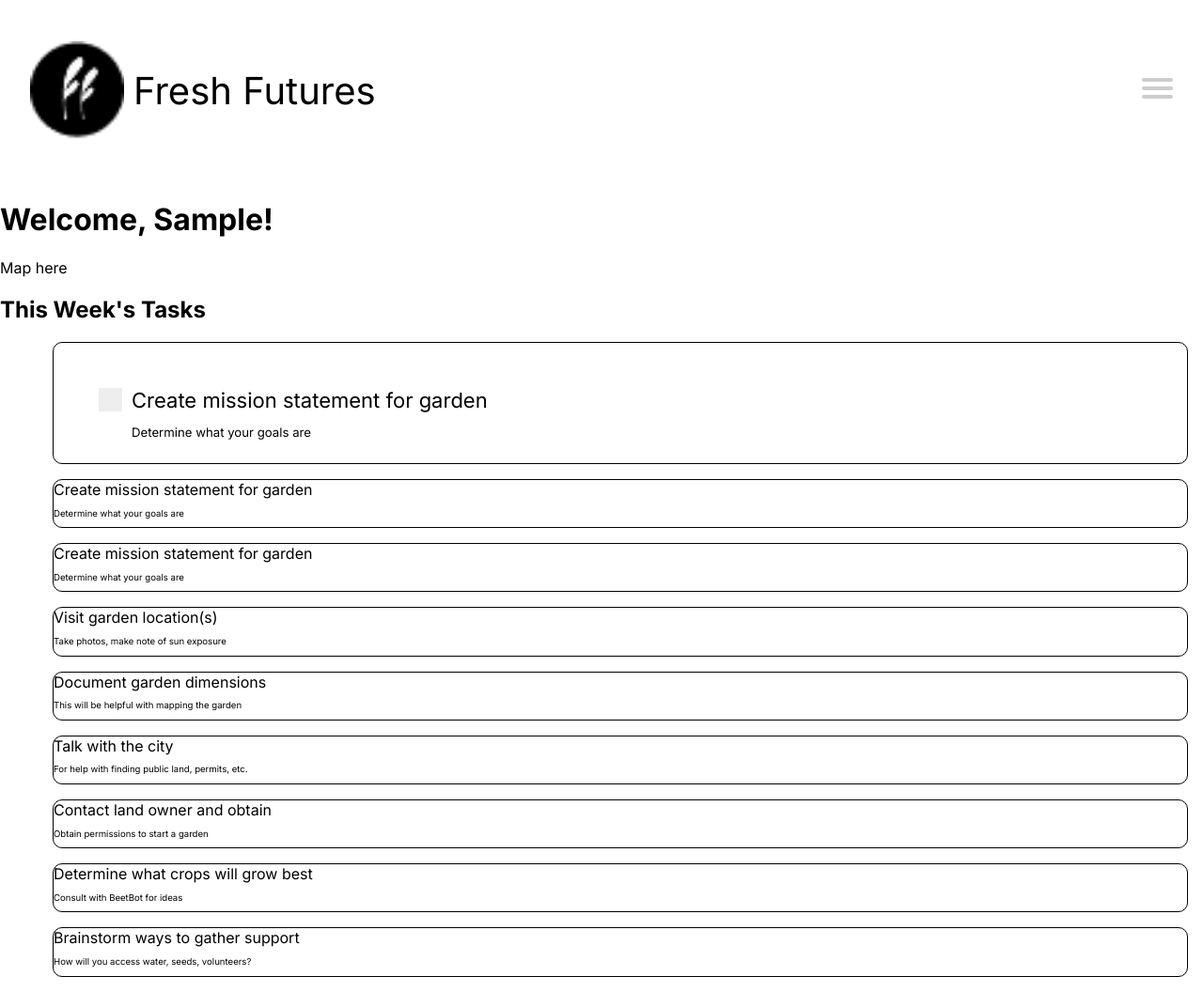
After one commit to annamiriams/fresh-futures, a Django app: page /profile/ in a window 1280 px wide. The commit adds this page. Shown: the whole page at 94% size. Run offline with Django 5.2, Linux system fonts and the light colour scheme; the visitor is signed in with stand-in values (Sample User, id 1); data that the repository does not hold is empty; parts of the project's set-up code (start-up, migrations or seed data) failed here and were passed over; some web fonts are replaced.

Commit message:
working on profile

```diff
--- a/freshfutures/settings.py
+++ b/freshfutures/settings.py
@@ -46,6 +46,8 @@ SECRET_KEY = os.getenv('SECRET_KEY')
 MAPBOX_ACCESS_TOKEN = os.getenv('MAPBOX_ACCESS_TOKEN')
 
 # SECURITY WARNING: don't run with debug turned on in production!
+
+# Updated from this because I was getting errors in deployment re debug being undefined when in heroku
 # if not 'ON_HEROKU' in os.environ:
 #     DEBUG = True
 
--- a/main_app/static/main_app/styles.css
+++ b/main_app/static/main_app/styles.css
@@ -63,7 +63,8 @@ body {
 
 /* Colors */
 .text-danger {
-  color: #ff0000; /* Red for danger/or emergency/pay attention */
+    color: #ff0000;
+    /* Red for danger/or emergency/pay attention */
 }
 
 /* Fonts */
@@ -126,10 +127,12 @@ body {
     border-radius: 0.5rem;
     margin-bottom: 1rem;
 }
+
 .alert-success {
     background-color: #d4edda;
     color: #155724;
 }
+
 .alert-danger {
     background-color: #f8d7da;
     color: #721c24;
@@ -277,7 +280,7 @@ textarea {
 }
 
 /* Styling for selected button. */
-.radio-option input[type="radio"]:checked + .radio-button {
+.radio-option input[type="radio"]:checked+.radio-button {
     background-color: black;
     color: white;
 }
@@ -318,9 +321,12 @@ textarea {
 }
 
 .accordion-content {
-  max-height: 0; /* Setting to 0 so that accordion-content is hidden by default */
-  overflow: hidden; /* This hides the content when the accordion is closed */
-  opacity: 0; /* This makes the content invisible when the accordion is closing */
+    max-height: 0;
+    /* Setting to 0 so that accordion-content is hidden by default */
+    overflow: hidden;
+    /* This hides the content when the accordion is closed */
+    opacity: 0;
+    /* This makes the content invisible when the accordion is closing */
     transition: max-height 0.4s ease, opacity 0.4s ease;
     padding: 0 16px;
     gap: 24px;
@@ -343,3 +349,65 @@ textarea {
     align-items: center;
     gap: 5px;
 }
+
+/* Profile */
+.task-item {
+    display: flex;
+    flex-direction: column;
+    border: 1px solid black;
+    border-radius: 10px;
+    margin: 1em;
+}
+
+.task-item input {
+    position: absolute;
+    opacity: 0;
+    cursor: pointer;
+    height: 0;
+    width: 0;
+
+    position: absolute;
+    top: 0;
+    left: 0;
+    height: 25px;
+    width: 25px;
+    background-color: #eee;
+}
+
+.task-item li {}
+
+.task-item p {
+    font-size: .6em;
+}
+
+.container {
+    display: block;
+    position: relative;
+    padding-left: 35px;
+    margin-bottom: 12px;
+    cursor: pointer;
+    font-size: 22px;
+    -webkit-user-select: none;
+    -moz-user-select: none;
+    -ms-user-select: none;
+    user-select: none;
+}
+
+/* Hide the browser's default checkbox */
+.container input {
+    position: absolute;
+    opacity: 0;
+    cursor: pointer;
+    height: 0;
+    width: 0;
+}
+
+/* Create a custom checkbox */
+.checkmark {
+    position: absolute;
+    top: 0;
+    left: 0;
+    height: 25px;
+    width: 25px;
+    background-color: #eee;
+}
--- /dev/null
+++ b/main_app/templates/main_app/profile.html
@@ -0,0 +1,78 @@
+{% extends 'layout.html' %}
+{% load static %}
+{% block content %}
+
+<div>
+    <h1>Welcome, {{ user.first_name }}!</h1>
+</div>
+
+<div>
+    {% if gardens %}
+    <ul>
+        {% for garden in gardens %}
+        <li>
+            {{ garden.name }}
+        </li>
+        {% endfor %}
+    </ul>
+    {% endif %}
+</div>
+
+<div>
+    <p>Map here</p>
+</div>
+
+<div>
+    <h2>This Week's Tasks</h2>
+
+
+    <ul class='task-list'>
+        <div class="task-item">
+            <label class="container">
+                Create mission statement for garden
+                <p>Determine what your goals are</p>
+                <input type="checkbox" checked="checked">
+                <span class="checkmark"></span>
+            </label>
+        </div>
+
+        <div class="task-item">
+            <input type="checkbox" checked="checked" class='checkmark'>
+            <label>
+                Create mission statement for garden
+                <p>Determine what your goals are</p>
+            </label>
+        </div>
+
+        <li class='task-item'>
+            Create mission statement for garden
+            <p>Determine what your goals are</p>
+        </li>
+        <li class='task-item'>
+            Visit garden location(s)
+            <p>Take photos, make note of sun exposure</p>
+        </li>
+        <li class='task-item'>
+            Document garden dimensions
+            <p>This will be helpful with mapping the garden</p>
+        </li>
+        <li class='task-item'>
+            Talk with the city
+            <p>For help with finding public land, permits, etc.</p>
+        </li>
+        <li class='task-item'>
+            Contact land owner and obtain
+            <p>Obtain permissions to start a garden</p>
+        </li>
+        <li class='task-item'>
+            Determine what crops will grow best
+            <p>Consult with BeetBot for ideas</p>
+        </li>
+        <li class='task-item'>
+            Brainstorm ways to gather support
+            <p>How will you access water, seeds, volunteers?</p>
+        </li>
+    </ul>
+</div>
+
+{% endblock %}
--- a/main_app/urls.py
+++ b/main_app/urls.py
@@ -7,4 +7,5 @@ urlpatterns = [
     # path('user/', views.UserUpdate.as_view(), name='user-update'),
     path('start/', views.start, name='start'),
     path('start/survey/', views.GardenCreate.as_view(), name='garden-create'),
+    path('profile/', views.profile, name='profile'),
 ]
--- a/main_app/views.py
+++ b/main_app/views.py
@@ -9,6 +9,14 @@ from django.urls import reverse_lazy
 # Create your views here.
 def home(request):
     return render(request, 'main_app/home.html')
+
+def profile(request):
+    user = request.user
+    gardens = Garden.objects.filter(created_by=user)
+    return render(request, 'main_app/profile.html', {
+        'user': user,
+        'gardens': gardens,
+    })
 
 def test_maps(request):
     """
--- a/templates/header.html
+++ b/templates/header.html
@@ -48,7 +48,7 @@
         {% if user.is_authenticated %}
         <li>
           <!-- Add Link to href for Profile -->
-          <a href="">
+          <a href="{% url 'profile' %}">
             <label for="menuCheckbox" onclick="this.parentNode.click();">Profile</label>
           </a>
         </li>
```
Lines whose indentation alone changed are shown as unchanged.
